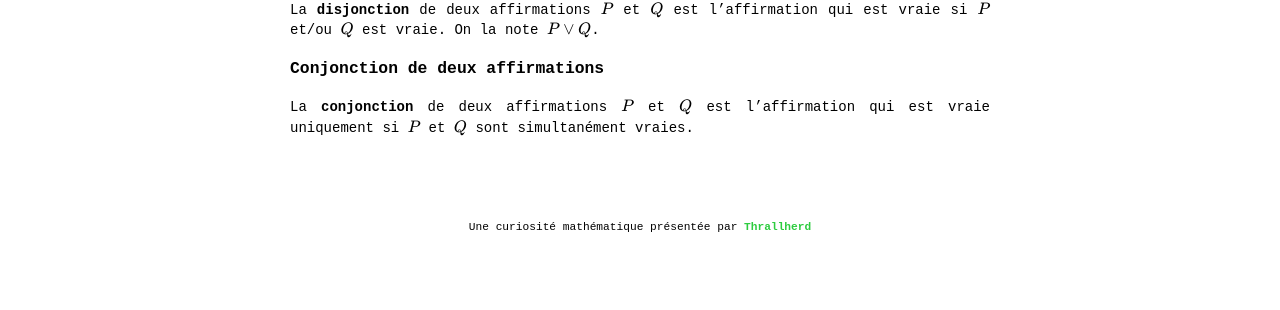
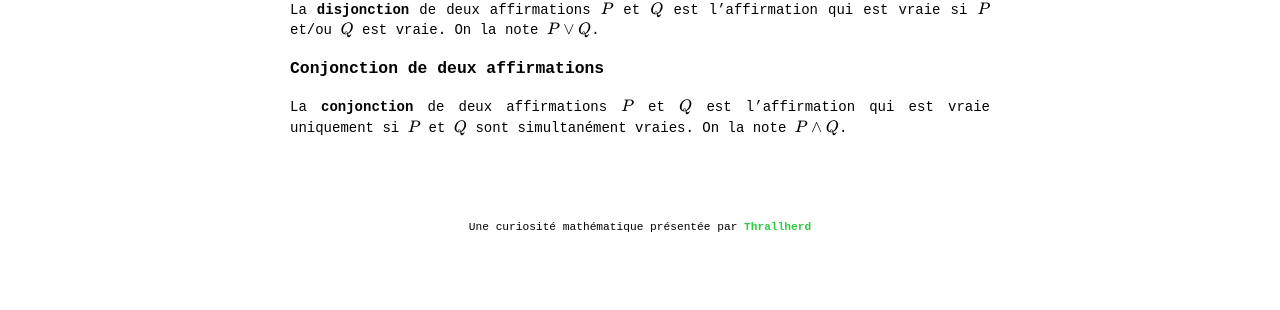
Before and after one commit to Thrallherd/AlgebraExNihilo, a Jekyll site: the page built from logic_def2.md, in a window 1280 px wide. Shown: the part 737-1047 px from the top of the page. Built offline with Jekyll 4.4.1, drawn with Linux system fonts in a browser that asks for light colours; formulas are drawn with MathJax 3.

Commit message:
Update logic_def2.md

```diff
--- a/logic_def2.md
+++ b/logic_def2.md
@@ -23,4 +23,4 @@
 La **disjonction** de deux affirmations $$P$$ et $$Q$$ est l'affirmation qui est vraie si $$P$$ et/ou $$Q$$ est vraie. On la note $$P \lor Q$$.
 
 ### Conjonction de deux affirmations
-La **conjonction** de deux affirmations $$P$$ et $$Q$$ est l'affirmation qui est vraie uniquement si $$P$$ et $$Q$$ sont simultanément vraies.
+La **conjonction** de deux affirmations $$P$$ et $$Q$$ est l'affirmation qui est vraie uniquement si $$P$$ et $$Q$$ sont simultanément vraies. On la note $$P \land Q$$.
```
